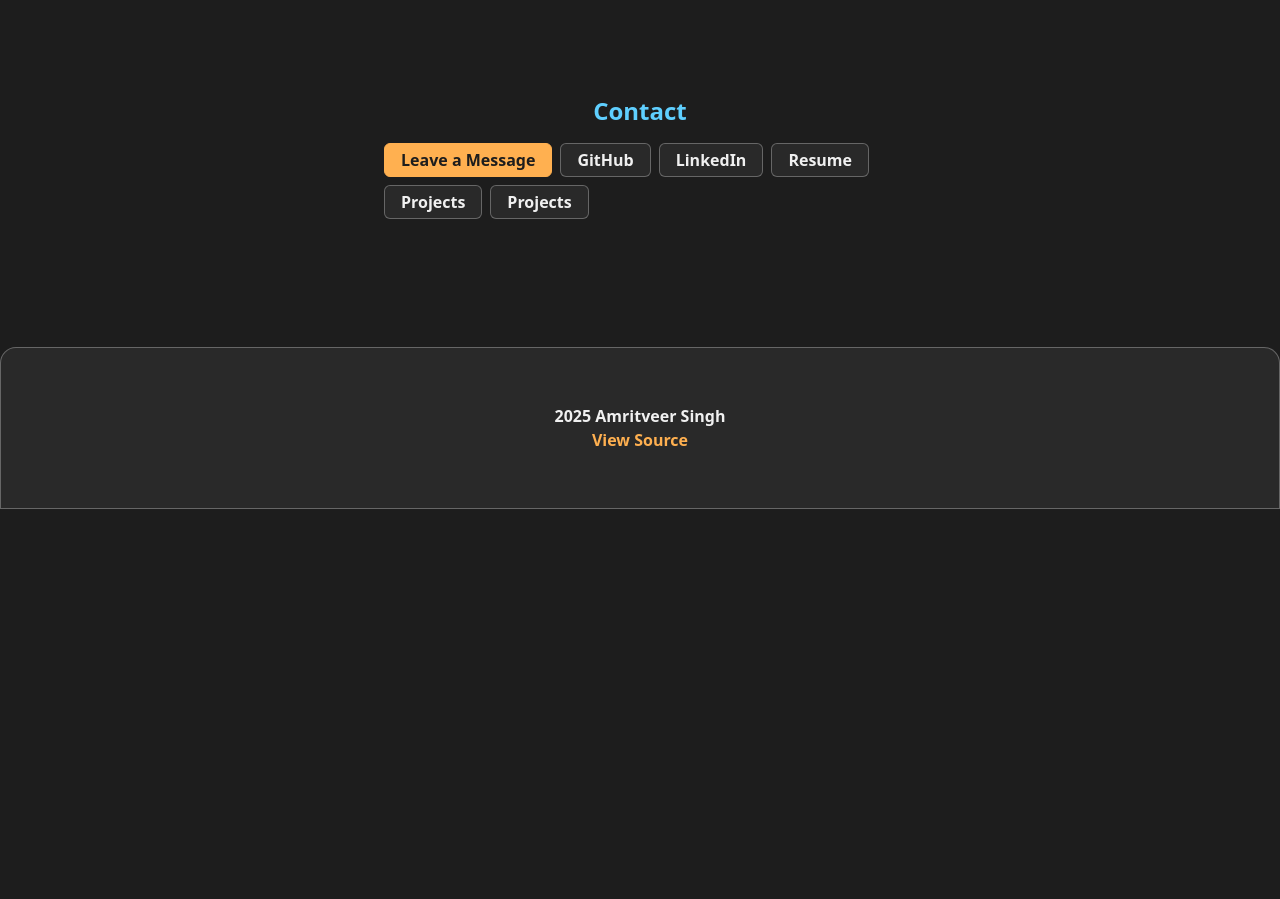
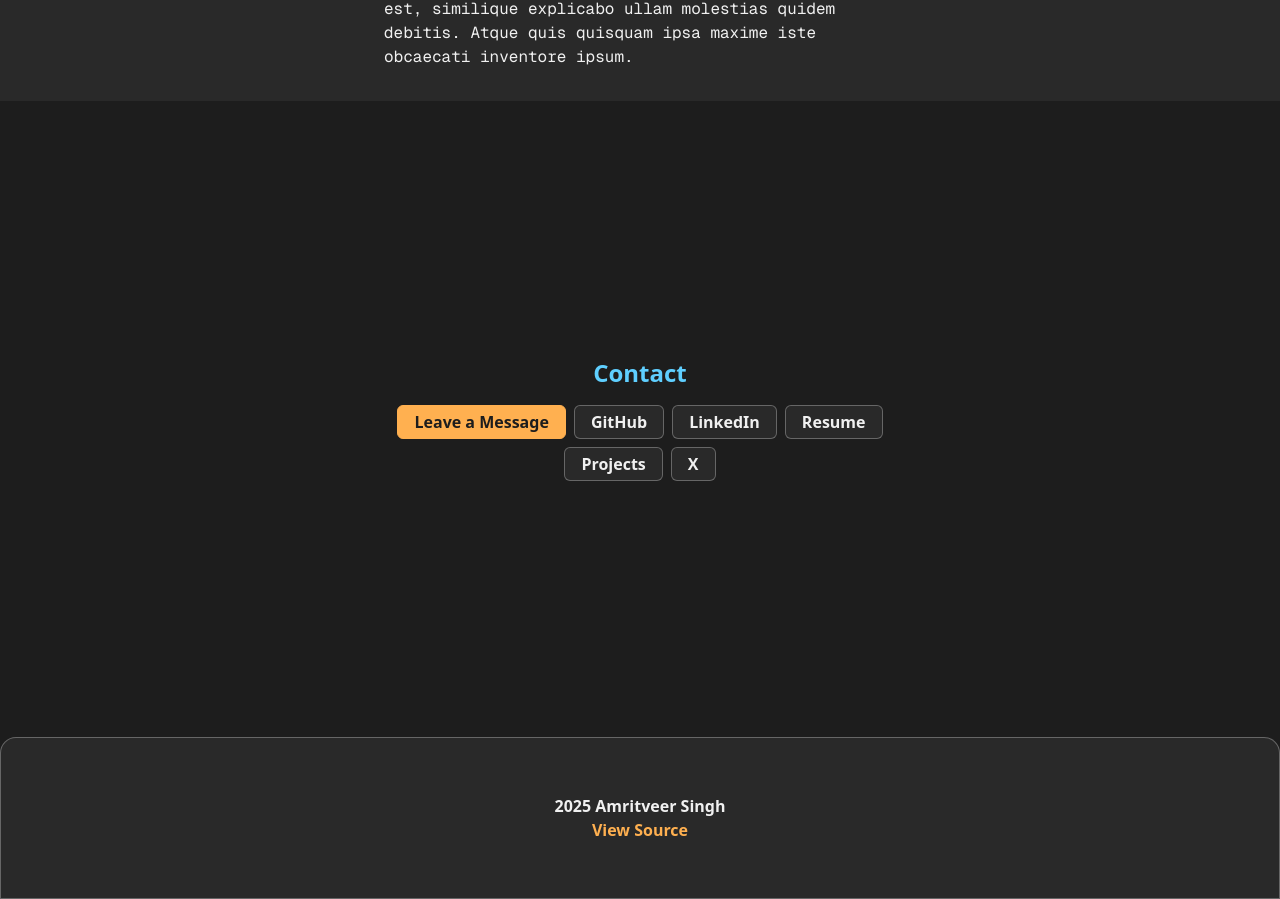
Before and after one commit to amrxt1/portfolio, a Next.js app: page / in a window 1280 px wide. Shown: the part 851-1750 px from the top of the page. Before the commit the page ends 1360 px from the top, so only its background shows below. Built offline with nearby package versions, Linux system fonts and the light colour scheme.

Commit message:
Add blur to Header

```diff
--- a/src/app/page.js
+++ b/src/app/page.js
@@ -5,7 +5,7 @@ import Footer from "@/components/home/Footer";
 
 export default function Home() {
   return (
-    <main className="space-y-32">
+    <main className="space-y-64">
       <Hero />
       <AboutMe />
       <ContactLinks />
--- a/src/components/home/ContactLinks.jsx
+++ b/src/components/home/ContactLinks.jsx
@@ -7,7 +7,7 @@ const links = [
     { href: "https://linkedin.com/in/amritveer-singh", name: "LinkedIn" },
     { href: "/resume", name: "Resume" },
     { href: "/projects", name: "Projects" },
-    { href: "", name: "Projects" },
+    { href: "", name: "X" },
 ];
 
 function ContactButton({ link }) {
@@ -24,7 +24,7 @@ const ContactLinks = () => {
             <h3 className="text-primary mb-4 text-center text-2xl font-bold">
                 Contact
             </h3>
-            <div className="flex flex-wrap gap-2">
+            <div className="flex flex-wrap justify-center gap-2">
                 <Button accent>Leave a Message</Button>
                 {links.map((link, i) => (
                     <ContactButton link={link} key={i} />
--- a/src/components/home/Footer.jsx
+++ b/src/components/home/Footer.jsx
@@ -4,13 +4,10 @@ import Link from "next/link";
 
 const Footer = () => {
   return (
-        <Card className="rounded-t-2xl rounded-b-none text-center font-bold">
+    <Card className="mt-16 rounded-t-2xl rounded-b-none text-center font-bold">
       <Container className="py-8">
         <p className="">2025 Amritveer Singh</p>
-                <Link
-                    href={"https://github.com/amrxt1"}
-                    className="text-accent"
-                >
+        <Link href={"https://github.com/amrxt1"} className="text-accent">
           View Source
         </Link>
       </Container>
--- a/src/components/layout/Header.jsx
+++ b/src/components/layout/Header.jsx
@@ -5,14 +5,14 @@ import Link from "next/link";
 const Header = () => {
   return (
     <div className="sticky top-0 w-full">
-            <Container className="bg-surface">
-                <nav className="pt-2">
+      <Container className="bg-background">
+        <nav className="pt-2 pb-0.5">
           <Button primary>
             <Link href={"/"}>Contact</Link>
           </Button>
         </nav>
       </Container>
-            <div className="bg-surface h-4 w-full backdrop-blur-lg [mask:linear-gradient(to_bottom,black,transparent)]" />
+      <div className="to-background h-5 w-full bg-gradient-to-t from-transparent" />
     </div>
   );
 };
```
Lines whose indentation alone changed are shown as unchanged.
